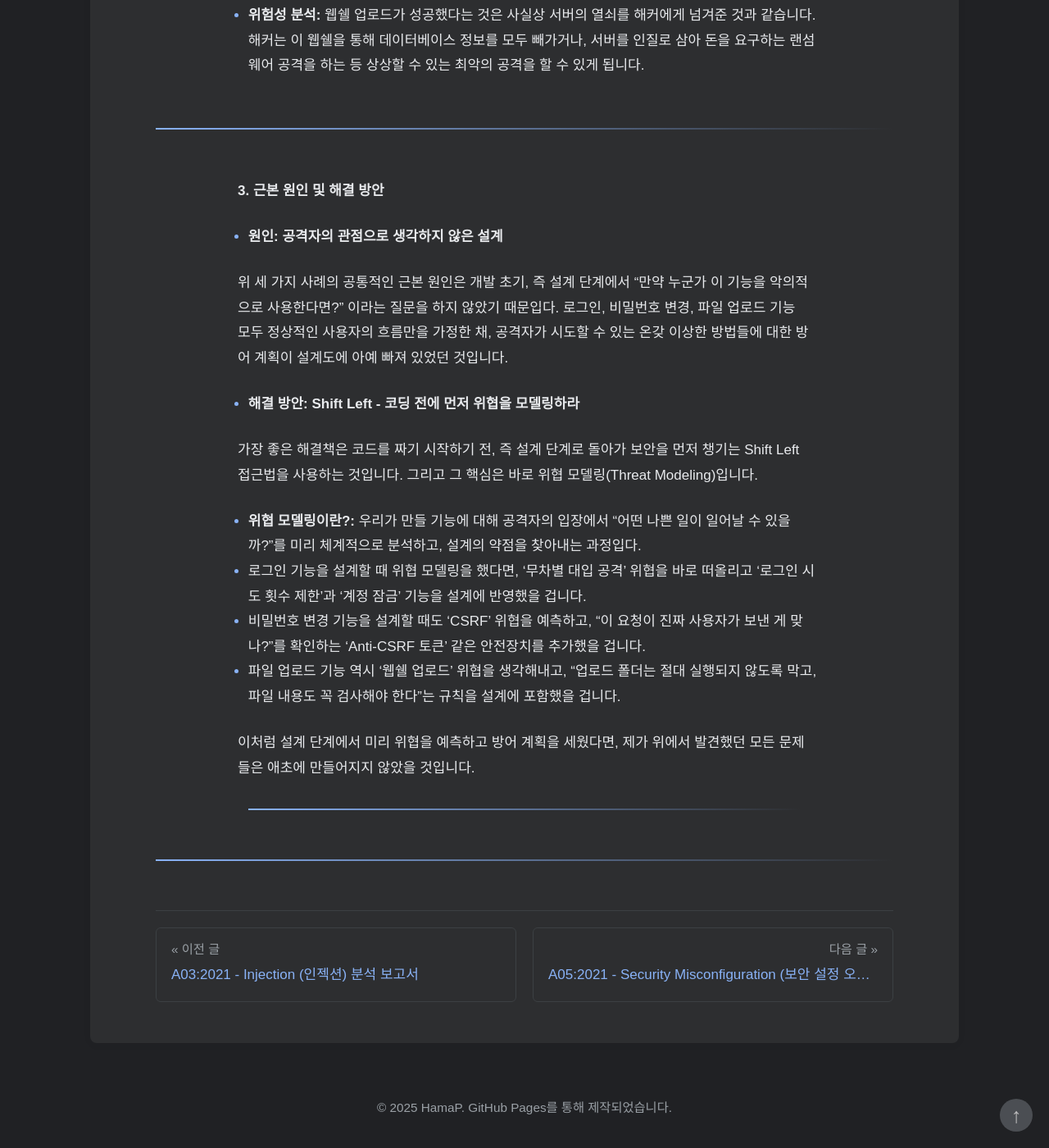
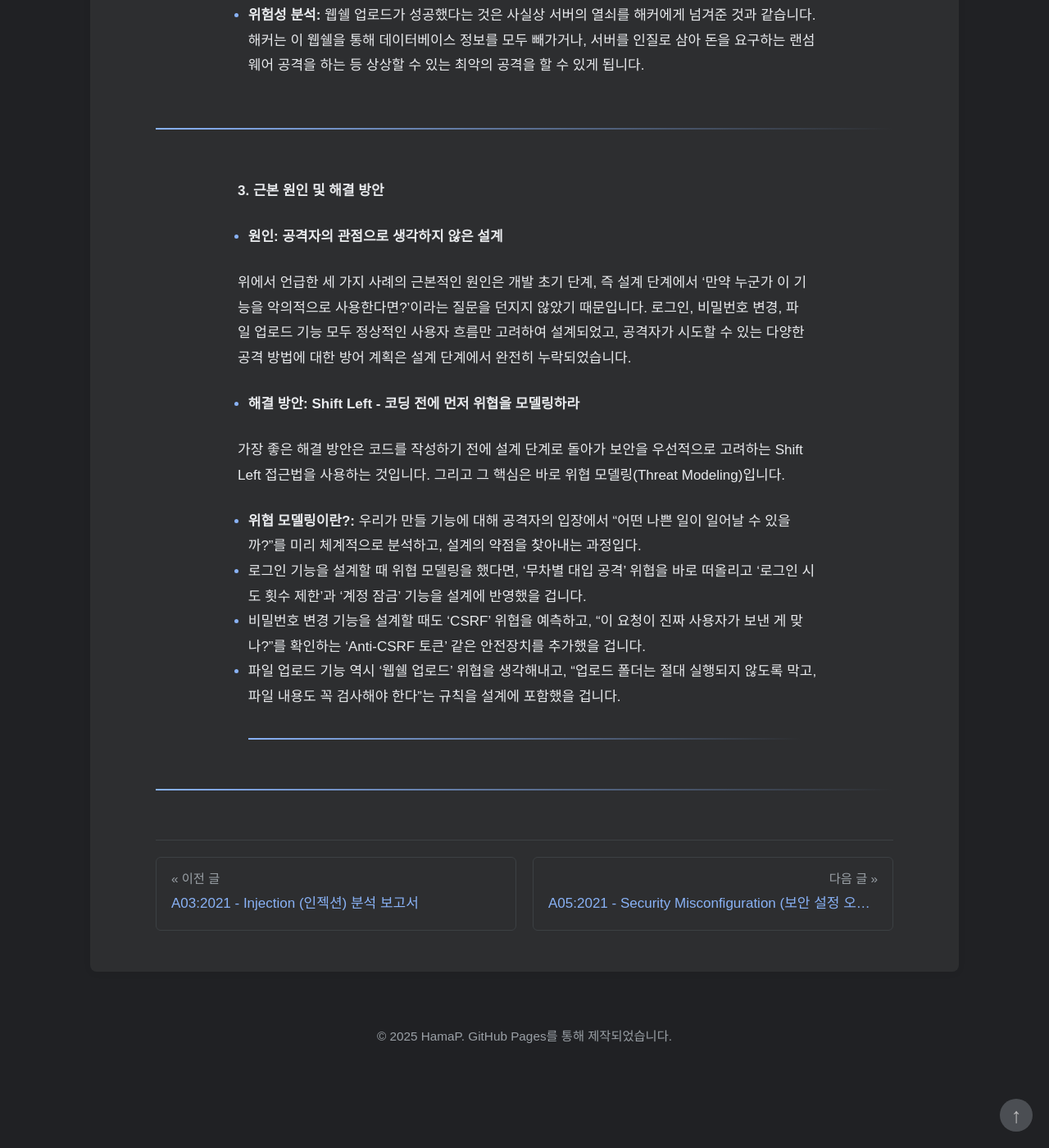
Before and after one commit to HamaP0/HamaP0.github.io, a Jekyll site: the page built from _posts/2025-08-28-A04_Insecure Design.md, in a window 1280 px wide and 1400 px high, scrolled down 5259 px. Shown: the whole window at 82% size. Built offline with Jekyll 4.4.1, drawn with Linux system fonts in a browser that asks for light colours; some web fonts are replaced.

Commit message:
Update 2025-08-28-A04_Insecure Design.md

```diff
--- a/_posts/2025-08-28-A04_Insecure Design.md
+++ b/_posts/2025-08-28-A04_Insecure Design.md
@@ -85,18 +85,15 @@ Burp Suite의 Intruder 툴을 사용하여 로그인 페이지에 대한 무차
 
 *   **원인: 공격자의 관점으로 생각하지 않은 설계**
 
-위 세 가지 사례의 공통적인 근본 원인은 개발 초기, 즉 설계 단계에서 "만약 누군가 이 기능을 악의적으로 사용한다면?" 이라는 질문을 하지 않았기 때문입다. 로그인, 비밀번호 변경, 파일 업로드 기능 모두 정상적인 사용자의 흐름만을 가정한 채, 공격자가 시도할 수 있는 온갖 이상한 방법들에 대한 방어 계획이 설계도에 아예 빠져 있었던 것입니다.
+위에서 언급한 세 가지 사례의 근본적인 원인은 개발 초기 단계, 즉 설계 단계에서 '만약 누군가 이 기능을 악의적으로 사용한다면?'이라는 질문을 던지지 않았기 때문입니다. 로그인, 비밀번호 변경, 파일 업로드 기능 모두 정상적인 사용자 흐름만 고려하여 설계되었고, 공격자가 시도할 수 있는 다양한 공격 방법에 대한 방어 계획은 설계 단계에서 완전히 누락되었습니다.
 
 *   **해결 방안: Shift Left - 코딩 전에 먼저 위협을 모델링하라**
 
-가장 좋은 해결책은 코드를 짜기 시작하기 전, 즉 설계 단계로 돌아가 보안을 먼저 챙기는 Shift Left 접근법을 사용하는 것입니다. 그리고 그 핵심은 바로 위협 모델링(Threat Modeling)입니다.
+가장 좋은 해결 방안은 코드를 작성하기 전에 설계 단계로 돌아가 보안을 우선적으로 고려하는 Shift Left 접근법을 사용하는 것입니다. 그리고 그 핵심은 바로 위협 모델링(Threat Modeling)입니다.
 
 *   **위협 모델링이란?:** 우리가 만들 기능에 대해 공격자의 입장에서 "어떤 나쁜 일이 일어날 수 있을까?"를 미리 체계적으로 분석하고, 설계의 약점을 찾아내는 과정입다.
 *   로그인 기능을 설계할 때 위협 모델링을 했다면, '무차별 대입 공격' 위협을 바로 떠올리고 '로그인 시도 횟수 제한'과 '계정 잠금' 기능을 설계에 반영했을 겁니다.
 *   비밀번호 변경 기능을 설계할 때도 'CSRF' 위협을 예측하고, "이 요청이 진짜 사용자가 보낸 게 맞나?"를 확인하는 'Anti-CSRF 토큰' 같은 안전장치를 추가했을 겁니다.
 *   파일 업로드 기능 역시 '웹쉘 업로드' 위협을 생각해내고, "업로드 폴더는 절대 실행되지 않도록 막고, 파일 내용도 꼭 검사해야 한다"는 규칙을 설계에 포함했을 겁니다.
 
-이처럼 설계 단계에서 미리 위협을 예측하고 방어 계획을 세웠다면, 제가 위에서 발견했던 모든 문제들은 애초에 만들어지지 않았을 것입니다.
-
-
 <hr class="short-rule">
```
